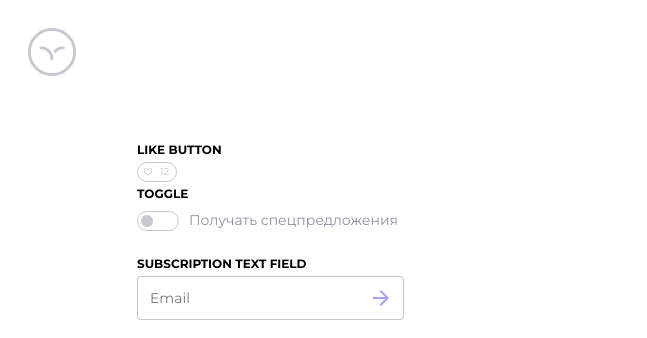
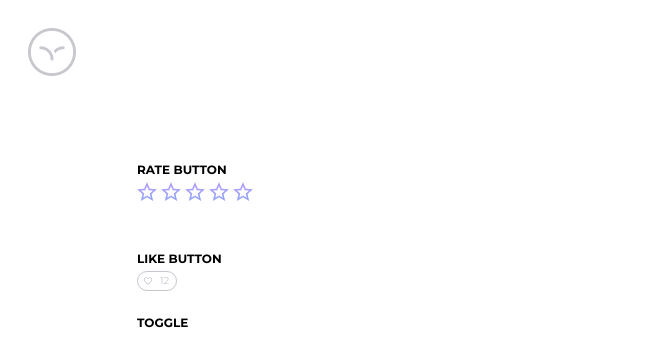
Before and after one commit to Supnovik/MetaLamp_Task_2, a React (Create React App) app: page / in a window 1280 px wide. Shown: the top 338 px of the page, without its empty margins (0-647 px from the left). Built offline with nearby package versions, Linux system fonts and the light colour scheme.

Commit message:
Rate button complete

```diff
--- a/src/App.js
+++ b/src/App.js
@@ -9,12 +9,14 @@ import RadioButtons from "./Components/Radio buttons/RadioButtons";
 import Subscription from "./Components/Subscription/Subscription";
 import Toggle from "./Components/Toggle/Toggle";
 import LikeButton from "./Components/LikeButton/LikeButton";
+import RateButton from "./Components/RateButton/RateButton";
 
 function App() {
   return (
     <div className="App">
       <img src={logo} alt="" className="logo" />
       <div className="Page">
+        <RateButton />
         <LikeButton likeCount={12} />
         <Toggle />
         <Subscription />
--- a/src/Components/LikeButton/LikeButton.scss
+++ b/src/Components/LikeButton/LikeButton.scss
@@ -1,5 +1,6 @@
 .LikeButton {
   position: relative;
+  margin: 20px 0 20px 0;
   > div {
     display: flex;
     justify-content: space-between;
--- /dev/null
+++ b/src/Components/RateButton/RateButton.js
@@ -0,0 +1,40 @@
+import React, { useRef, useState } from "react";
+import "./RateButton.scss";
+
+function RateButton() {
+  var [activated, setActivated] = useState(["", "", "", "", ""]);
+  var lastclicked = useRef(-1);
+  function activate(n) {
+    let newArr = ["", "", "", "", ""];
+
+    if (lastclicked.current !== n) {
+      newArr = activated.map((item, i) => {
+        if (i + 1 <= n) {
+          return "active";
+        } else {
+          return "";
+        }
+      });
+      lastclicked.current = n;
+    }
+
+    setActivated(newArr);
+  }
+
+  return (
+    <div className="RateButton">
+      <div>
+        <div>Rate Button</div>
+      </div>
+      <div className="stars">
+        <div className={"star-5 " + activated[4]} onClick={() => activate(5)} />
+        <div className={"star-4 " + activated[3]} onClick={() => activate(4)} />
+        <div className={"star-3 " + activated[2]} onClick={() => activate(3)} />
+        <div className={"star-2 " + activated[1]} onClick={() => activate(2)} />
+        <div className={"star-1 " + activated[0]} onClick={() => activate(1)} />
+      </div>
+    </div>
+  );
+}
+
+export default RateButton;
--- /dev/null
+++ b/src/Components/RateButton/RateButton.scss
@@ -0,0 +1,41 @@
+.RateButton {
+  position: relative;
+  margin: 20px 0 20px 0;
+  width: 120px;
+  > div {
+    display: flex;
+    justify-content: space-between;
+    margin-bottom: 5px;
+    div:nth-child(1) {
+      font-size: 12px;
+      line-height: 15px;
+      font-weight: 700;
+      text-transform: uppercase;
+    }
+  }
+}
+
+.stars {
+  transform: rotateY(180deg) translatex(4px);
+  div {
+    cursor: pointer;
+    width: 24px;
+    height: 24px;
+    background-image: url("../../img/star_border.svg");
+    background-repeat: no-repeat;
+  }
+
+  .star-1:hover,
+  .star-2:hover,
+  .star-3:hover,
+  .star-4:hover,
+  .star-5:hover {
+    background-image: url("../../img/star.svg");
+    ~ * {
+      background-image: url("../../img/star.svg");
+    }
+  }
+  .active {
+    background-image: url("../../img/star.svg");
+  }
+}
```
Also changed, not shown: src/img/star.svg (added), src/img/star_border.svg (added).
